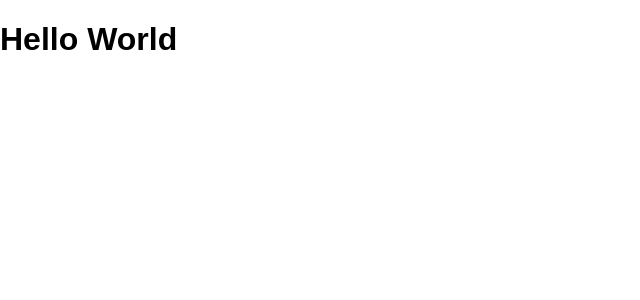
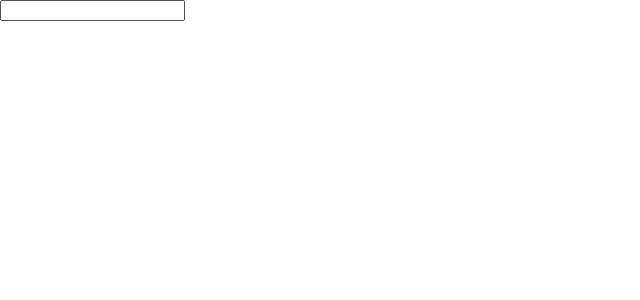
Before and after one commit to hirayama1987/udemy-react-redux, a React (Create React App) app: page / in a window 1280 px wide. Shown: the top 300 px of the page, without its empty margins (0-640 px from the left). Built offline with nearby package versions, Linux system fonts and the light colour scheme.

Commit message:
no message

```diff
--- a/src/App.js
+++ b/src/App.js
@@ -2,7 +2,11 @@ import React, { Component } from 'react';
 
 class App extends Component {
   render() {
-    return <h1>Hello World</h1>
+    return (
+      <React.Fragment>
+      <input type="text" onClick={()=>{console.log("クリック")}}/>
+      </React.Fragment>
+    )
   }
 }
 
```
